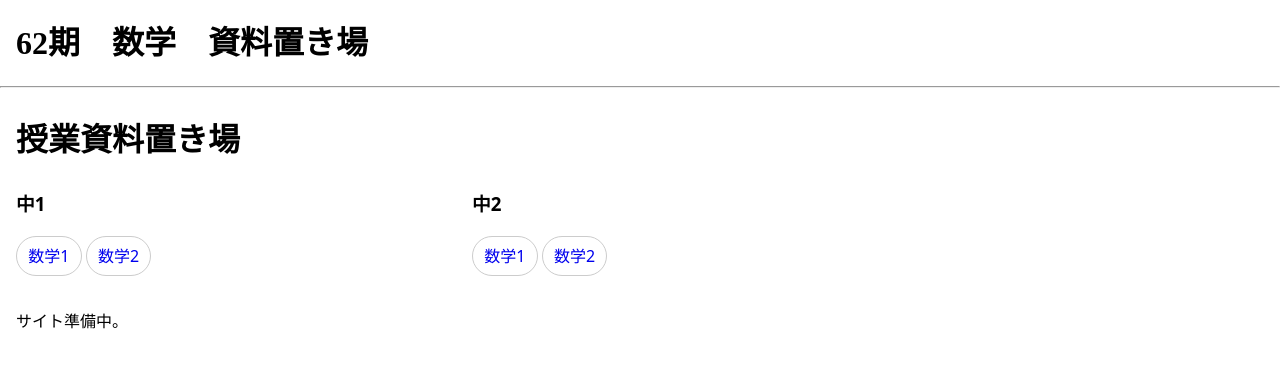
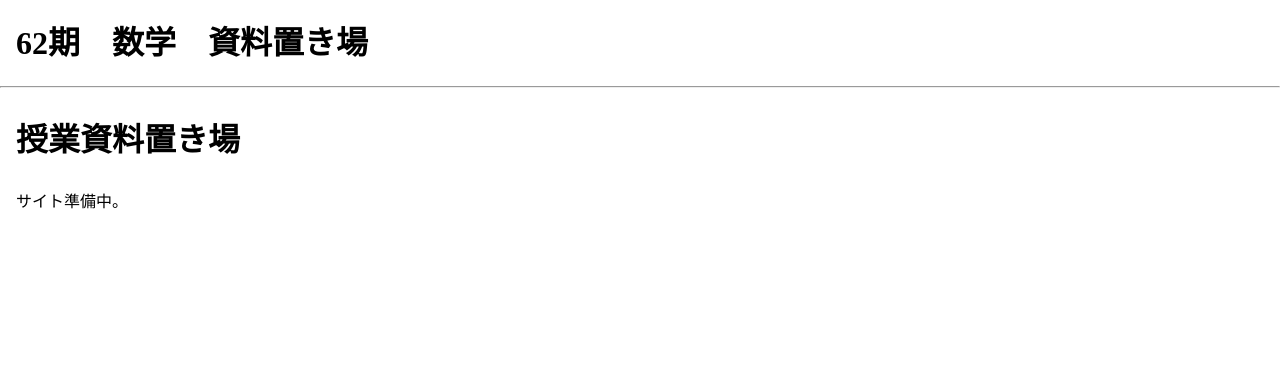
Before and after one commit to mathtkd/mathtkd.github.io, a Jekyll site: the page built from index.md, in a window 1280 px wide. Shown: the top 368 px of the page. Built offline with Jekyll 4.4.1, drawn with Linux system fonts in a browser that asks for light colours.

Commit message:
Update index.md

```diff
--- a/index.md
+++ b/index.md
@@ -3,23 +3,6 @@ layout: default
 title: ホーム
 ---
 # 授業資料置き場
-<div class="grid">
-  <div>
-    <h3>中1</h3>
-    <p>
-      <a href="/1nen/数学1/">数学1</a>
-      <a href="/1nen/数学2/">数学2</a>
-    </p>
-  </div>
 
-  <div>
-    <h3>中2</h3>
-    <p>
-      <a href="/2nen/数学1/">数学1</a>
-      <a href="/2nen/数学2/">数学2</a>
-    </p>
-  </div>
-
-</div>
 
 サイト準備中。
```
